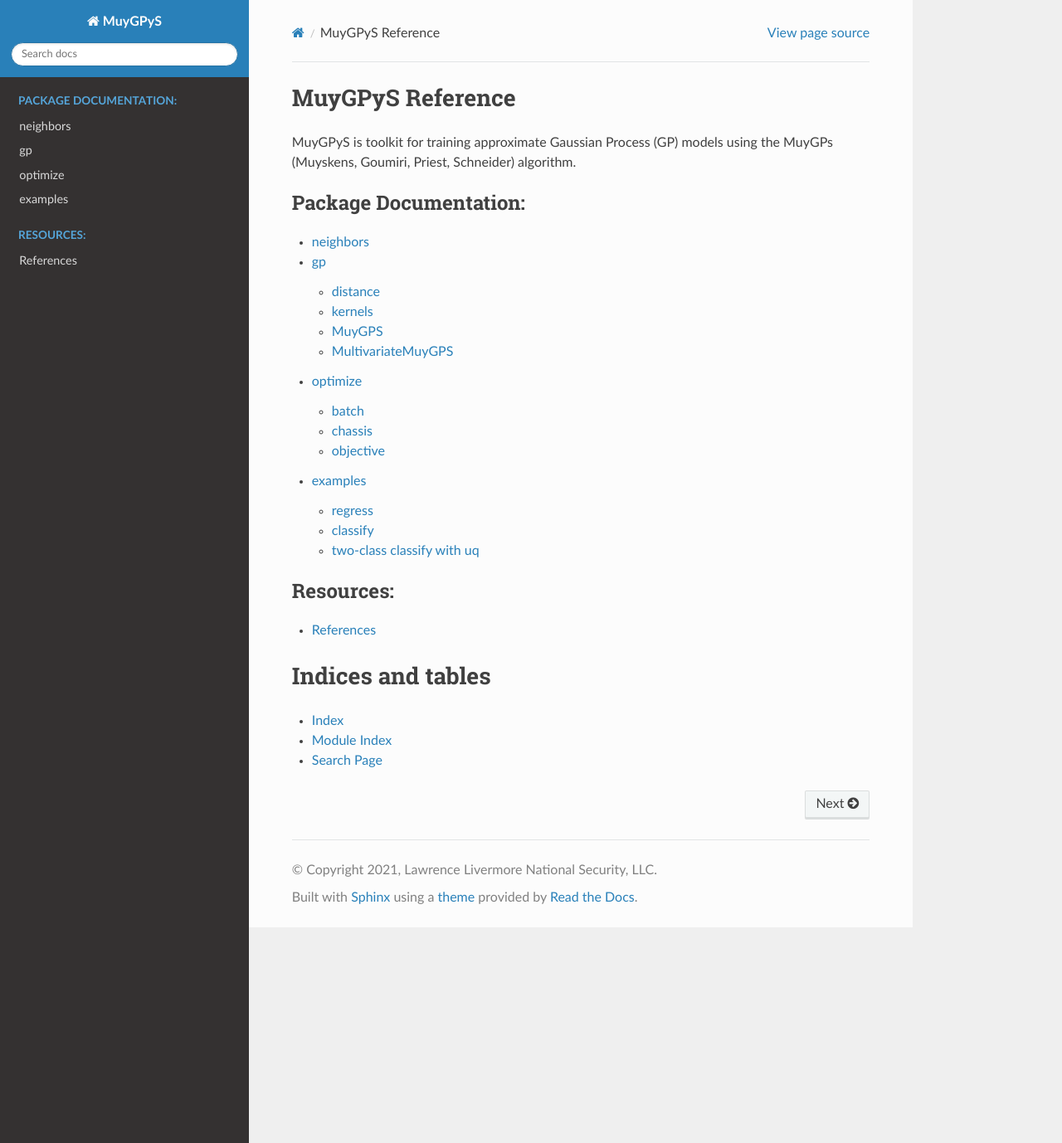
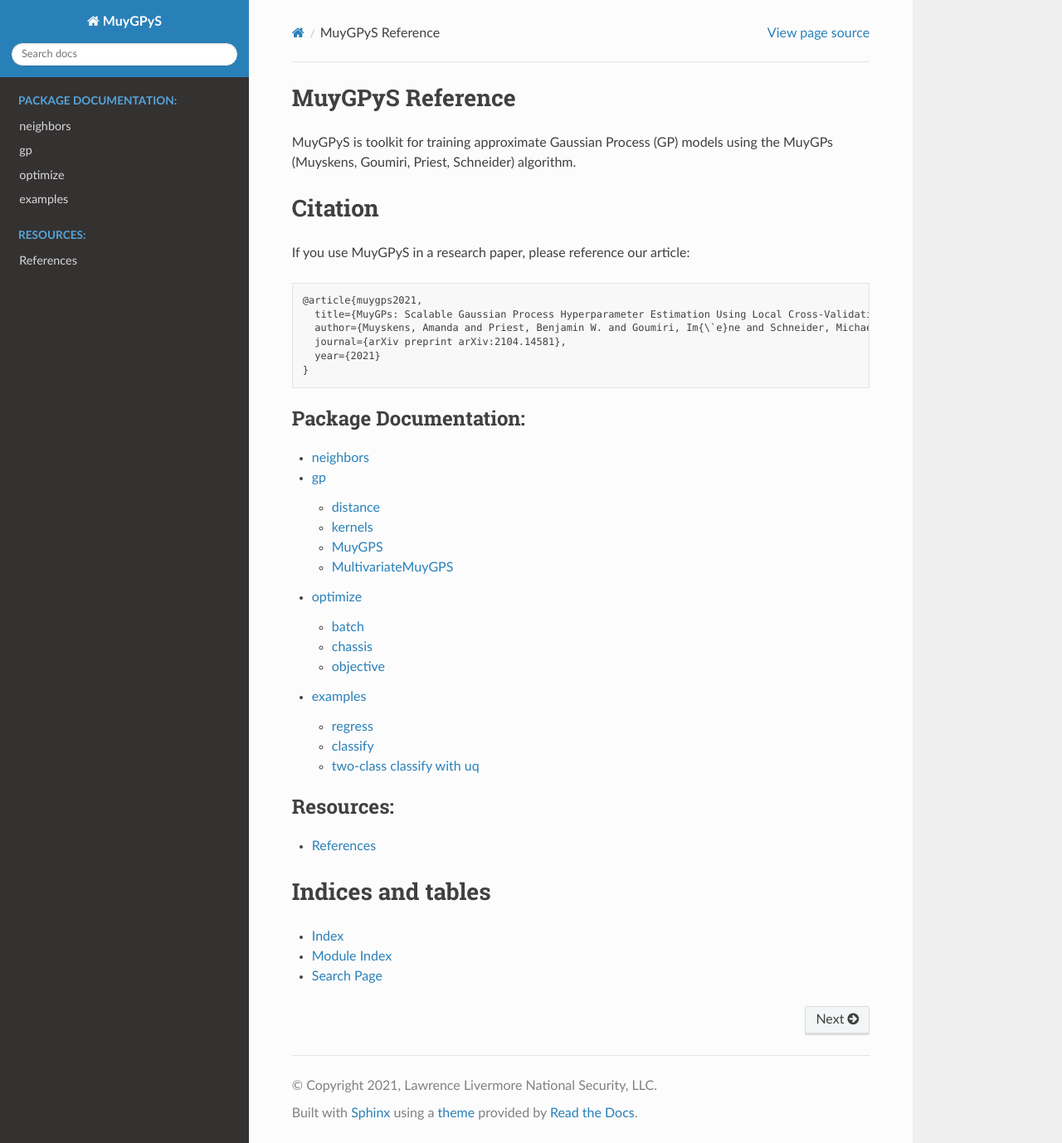
Before and after one commit to LLNL/MuyGPyS, a Sphinx documentation site: the page built from docs/index.rst, in a window 1280 px wide and 1378 px high. Shown: the whole window at 83% size. Built offline with Sphinx 7.4.7 and the Read the Docs theme 2.0.0, drawn with Linux system fonts in a browser that asks for light colours.

Commit message:
Added a citation to the documentation index.

```diff
--- a/docs/index.rst
+++ b/docs/index.rst
@@ -7,6 +7,20 @@ MuyGPyS Reference
 ===================================
 
 MuyGPyS is toolkit for training approximate Gaussian Process (GP) models using the MuyGPs (Muyskens, Goumiri, Priest, Schneider) algorithm.
+
+
+Citation
+========
+
+If you use MuyGPyS in a research paper, please reference our article::
+
+  @article{muygps2021,
+    title={MuyGPs: Scalable Gaussian Process Hyperparameter Estimation Using Local Cross-Validation},
+    author={Muyskens, Amanda and Priest, Benjamin W. and Goumiri, Im{\`e}ne and Schneider, Michael},
+    journal={arXiv preprint arXiv:2104.14581},
+    year={2021}
+  }
+
 
 
 .. toctree::
```
